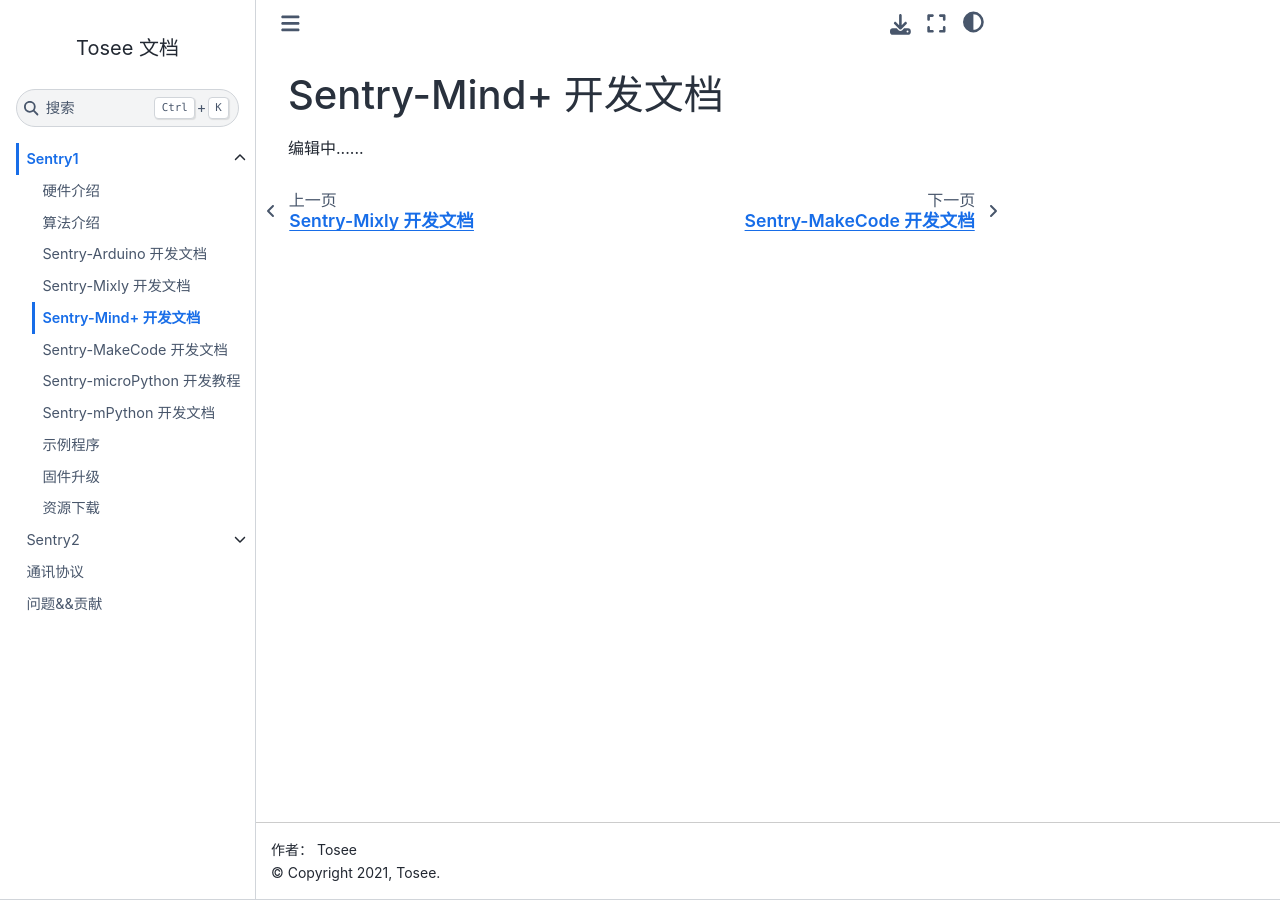
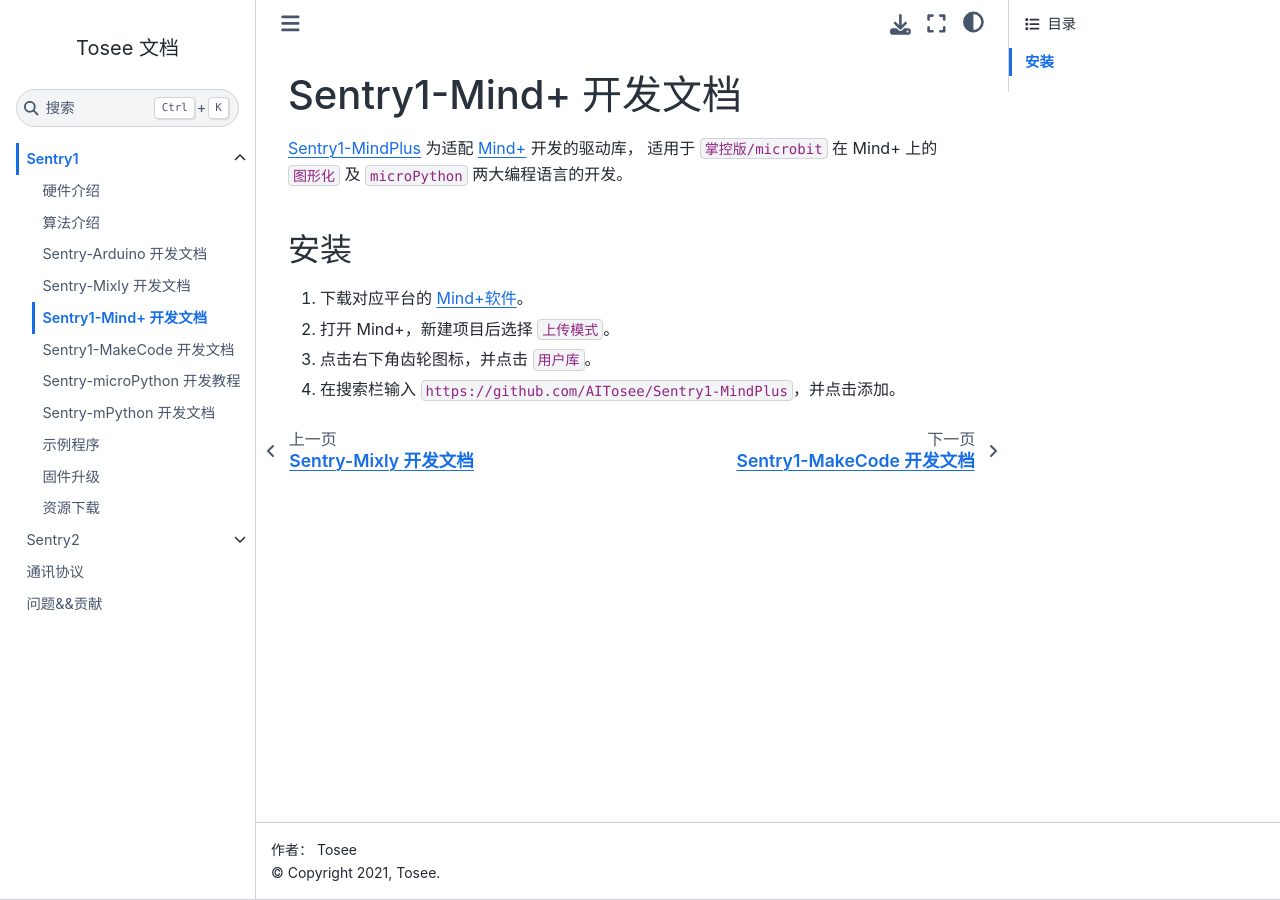
Before and after one commit to AITosee/Tosee-Docs, a Sphinx documentation site: the page built from docs/Sentry1/MindPlus/index.rst, in a window 1280 px wide. Built offline with Sphinx 7.4.7 and the Sphinx Book theme 1.1.4, drawn with Linux system fonts in a browser that asks for light colours.

Commit message:
Add Sentry1 mind+/makecode simple docs; update sentry2 github link

```diff
--- a/docs/Sentry1/MindPlus/index.rst
+++ b/docs/Sentry1/MindPlus/index.rst
@@ -1,6 +1,15 @@
 .. _chapter_vs1_mindplus_index:
 
-Sentry-Mind+ 开发文档
+Sentry1-Mind+ 开发文档
 =====================
 
-编辑中......
+`Sentry1-MindPlus <https://github.com/AITosee/Sentry1-MindPlus>`_ 为适配 `Mind+ <http://mindplus.cc/>`_ 开发的驱动库，
+适用于 ``掌控版/microbit`` 在 Mind+ 上的 ``图形化`` 及 ``microPython`` 两大编程语言的开发。
+
+安装
+----
+
+1. 下载对应平台的 `Mind+软件 <http://mindplus.cc/download.html>`_。
+2. 打开 Mind+，新建项目后选择 ``上传模式``。
+3. 点击右下角齿轮图标，并点击 ``用户库``。
+4. 在搜索栏输入 ``https://github.com/AITosee/Sentry1-MindPlus``，并点击添加。
--- a/docs/Sentry2/MindPlus/index.rst
+++ b/docs/Sentry2/MindPlus/index.rst
@@ -1,9 +1,9 @@
 .. _chapter_mindplus_index:
 
-Sentry-Mind+ 开发文档
+Sentry2-Mind+ 开发文档
 =====================
 
-`ext-sentry <https://github.com/AITosee/ext-sentry>`_ 为适配 `Mind+ <http://mindplus.cc/>`_ 开发的驱动库，
+`Sentry2-MindPlus <https://github.com/AITosee/Sentry2-MindPlus>`_ 为适配 `Mind+ <http://mindplus.cc/>`_ 开发的驱动库，
 适用于 ``掌控版/microbit`` 在 Mind+ 上的 ``图形化`` 及 ``microPython`` 两大编程语言的开发。
 
 安装
@@ -12,7 +12,7 @@
 1. 下载对应平台的 `Mind+软件 <http://mindplus.cc/download.html>`_。
 2. 打开 Mind+，新建项目后选择 ``上传模式``。
 3. 点击右下角齿轮图标，并点击 ``用户库``。
-4. 在搜索栏输入 ``https://github.com/AITosee/ext-sentry``，并点击添加。
+4. 在搜索栏输入 ``https://github.com/AITosee/Sentry2-MindPlus``，并点击添加。
 
 例程
 ----
```
Also changed, not shown: docs/Sentry1/MakeCode/index.rst (+11 -2 lines).
